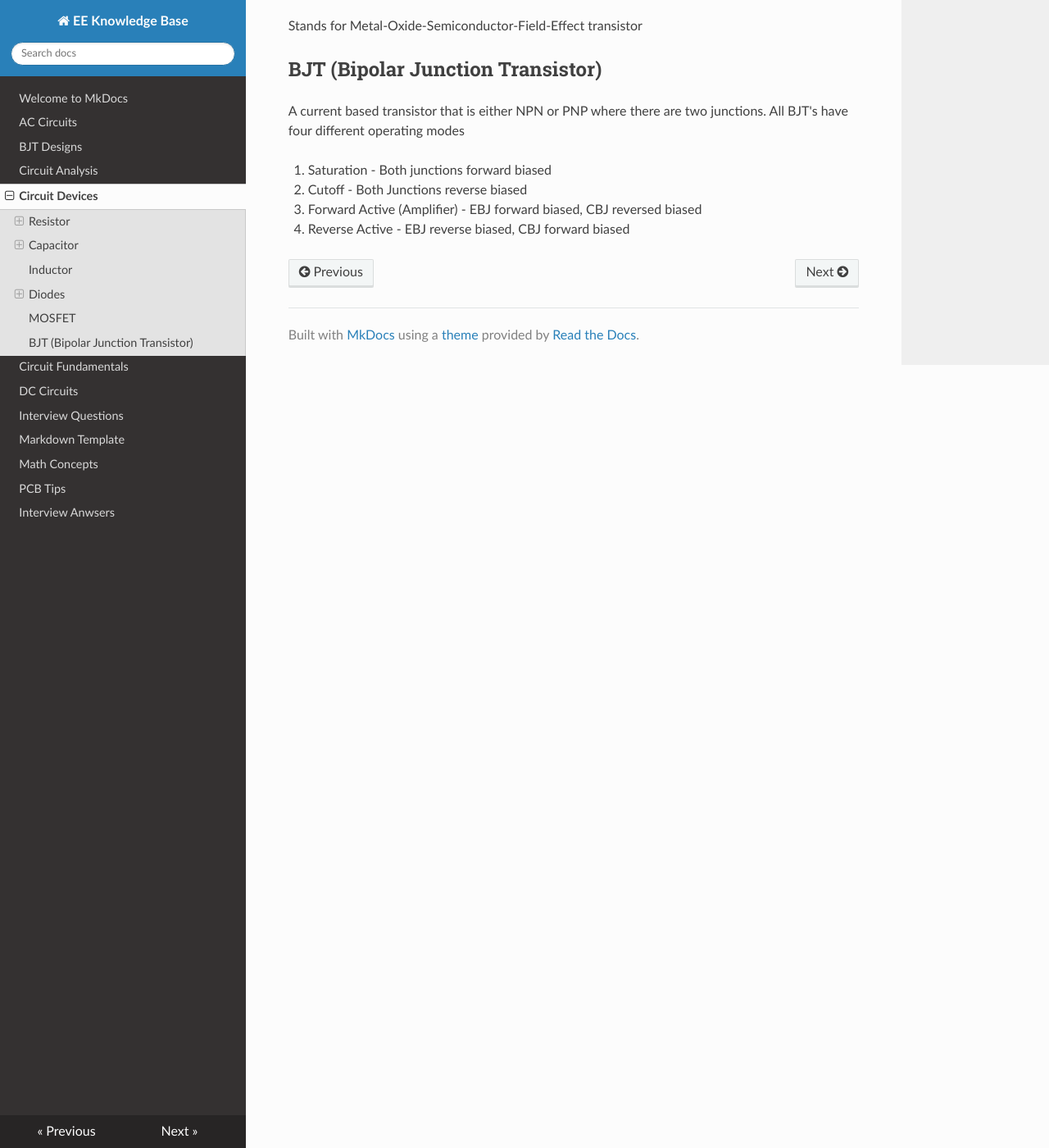
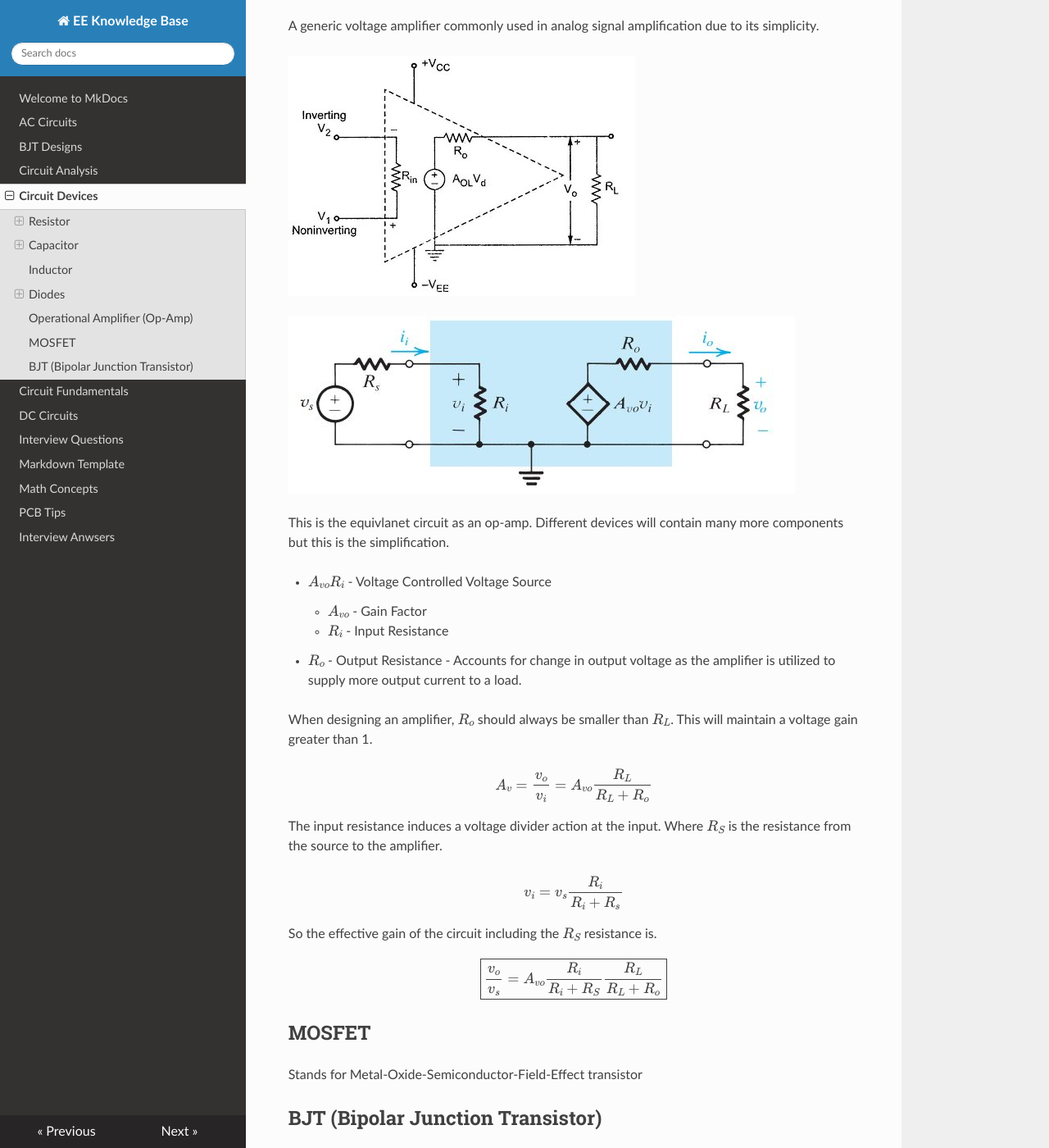
Before and after one commit to DanteSivo/EE-KnowledgeBase, an MkDocs documentation site: the page built from docs/Circuit Devices.md, in a window 1280 px wide and 1400 px high, scrolled down 2925 px. Shown: the whole window at 82% size. Built offline with MkDocs 1.6.1, drawn with Linux system fonts in a browser that asks for light colours; nearby versions of some CDN libraries; formulas are drawn with MathJax 3; some of the changed text lies outside the part shown.

```diff
--- a/docs/Circuit Devices.md
+++ b/docs/Circuit Devices.md
@@ -51,7 +51,7 @@ A standard **PN diode** is an assembly of two differently *dopped* regions of a
 *Doping* is process of exposing the material to other elements so free electrons are produced. The coefficents of a doped region
 are the amount of valence electrons for a given area.
 
-![](images/pn-junction.jpg){width: "400"}
+![](images/pn-junction.jpg){width: "200"}
 
 All diodes have a voltage drop across the diode (usually 0.7V). This is because of the differences in doping between the two regions.
 
@@ -72,6 +72,43 @@ The ability for current to flow across the diode is controlled by the **depletio
 
 3. Reverse Bias - External current applied to the cathode (positive N) terminal). This is in the opposite direction that current is supposed to be applied
 
+## Operational Amplifier (Op-Amp)
+A generic voltage amplifier commonly used in analog signal amplification due to its simplicity.
+
+![](images/operation-amplifier-equivalent-circuit.jpg){width: "300"}
+
+![](images/amplifier-equivalent.JPG){width: "300"}
+
+This is the equivlanet circuit as an op-amp. Different devices will contain many more components but this is the simplification.
+
+* $A_{vo}R_i$ - Voltage Controlled Voltage Source
+    * $A_{vo}$ - Gain Factor
+    * $R_i$ - Input Resistance
+* $R_o$ - Output Resistance - Accounts for change in output voltage as the amplifier is utilized to supply more output current to a load.
+
+When designing an amplifier, $R_o$ should always be smaller than $R_L$. This will maintain a voltage gain greater than 1.
+
+$$
+\begin{equation}
+    A_v = \dfrac{v_o}{v_i} = A_{vo}\dfrac{R_L}{R_L + R_o}
+\end{equation}
+$$
+
+The input resistance induces a voltage divider action at the input. Where $R_S$ is the resistance from the source to the amplifier.
+
+$$
+\begin{equation}
+    v_i = v_s \dfrac{R_i}{R_i + R_s}
+\end{equation}
+$$
+
+So the effective gain of the circuit including the $R_S$ resistance is.
+$$
+\begin{equation}
+   \boxed{\dfrac{v_o}{v_s} = A_{vo}\dfrac{R_i}{R_i+R_S}\dfrac{R_L}{R_L + R_o}}
+\end{equation}
+$$
+
 ## MOSFET
 Stands for Metal-Oxide-Semiconductor-Field-Effect transistor
 
```
Also changed, not shown: docs/Circuit Fundametals.md (+33 -0 lines), docs/Interview Questions.md (+3 -0 lines), docs/interview Anwsers.md (+52 -0 lines), docs/images/amplifier-equivalent.JPG (added), docs/images/bjt-question-1.JPG (added), docs/images/bjt-question-2.JPG (added), docs/images/operation-amplifier-equivalent-circuit.jpg (added), 3 other files.
